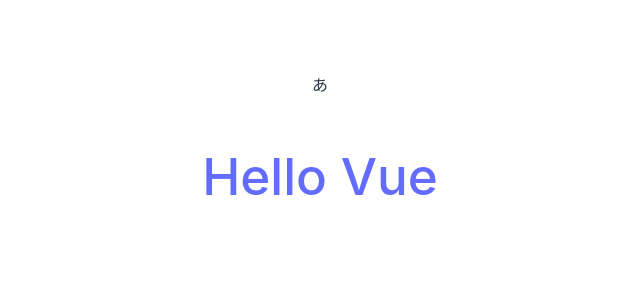
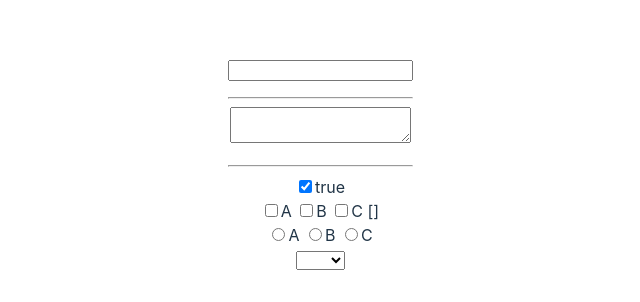
Before and after one commit to 2nofa11/NekoBook, a Vue app: page / in a window 1280 px wide. Shown: the part 236-538 px from the top of the page, without its empty margins (320-960 px from the left). Built offline with nearby package versions, Linux system fonts and the light colour scheme.

Commit message:
p110 セレクトボックスの利用

```diff
--- a/src/App.vue
+++ b/src/App.vue
@@ -1,15 +1,11 @@
 <script setup lang="ts">
 // This starter template is using Vue 3 <script setup> SFCs
 // Check out https://vuejs.org/api/sfc-script-setup.html#script-setup
-import AnchoredHeading from "./components/RenderExample.vue";
 import Section14 from "./components/Section14.vue";
 </script>
 
 <template>
-  あ
-  <anchored-heading :level="1"
-    ><div><p>Hello Vue</p></div>
-  </anchored-heading>
+  <section-14 />
 </template>
 
 <style scoped>
--- a/src/components/Section14.vue
+++ b/src/components/Section14.vue
@@ -19,6 +19,12 @@
     <label> <input type="radio" v-model="radioVal" value="c" />C </label>
     {{ radioVal }}
   </div>
+  <select v-model="SelectVal">
+    <option disabled="true">選択</option>
+    <option value="a">A</option>
+    <option value="b">B</option>
+    <option value="c">C</option>
+  </select>
 </template>
 
 <script lang="ts">
@@ -31,6 +37,7 @@
       value: true as boolean,
       val: [] as string[],
       radioVal: "" as string,
+      SelectVal: "" as string,
     };
   },
 });
```
